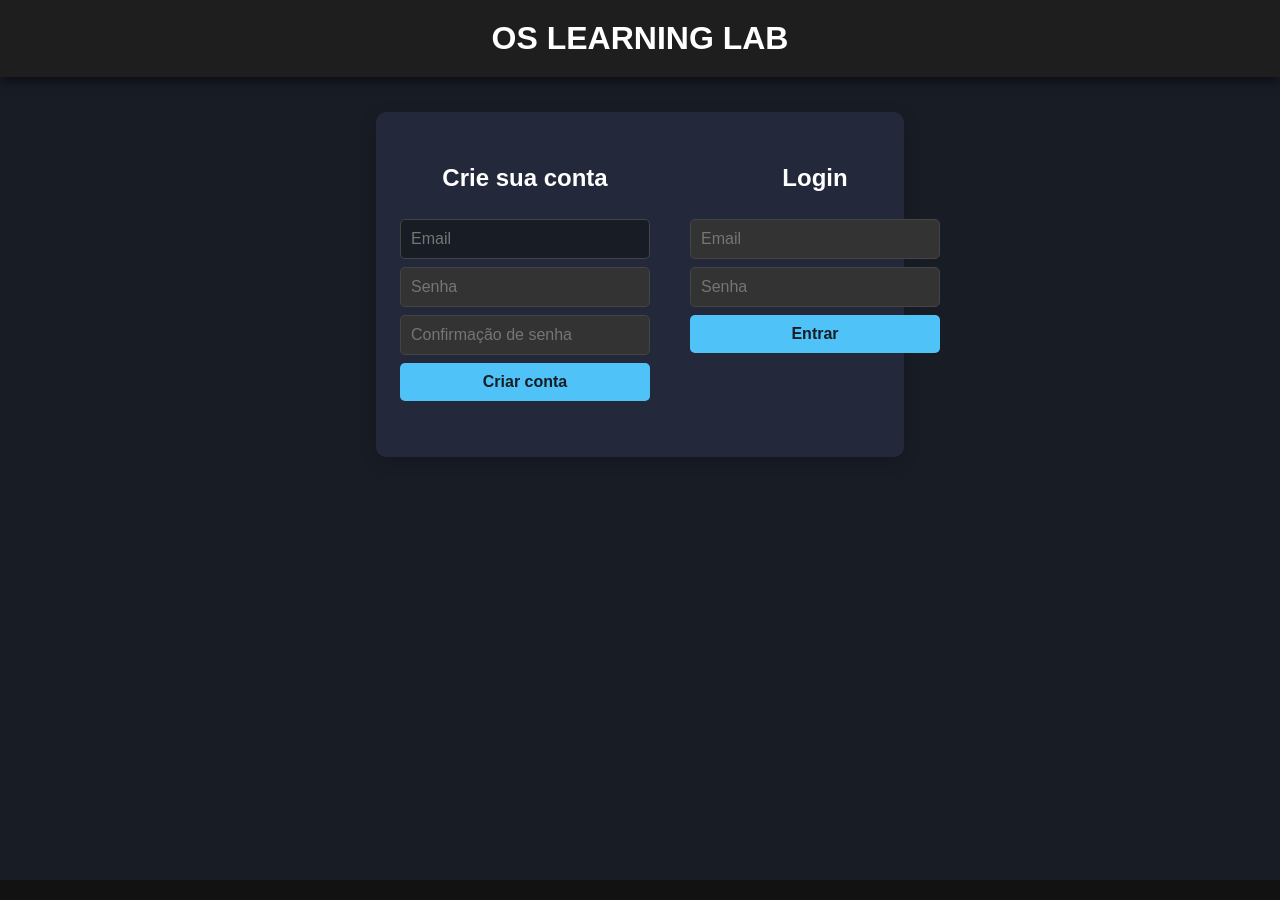
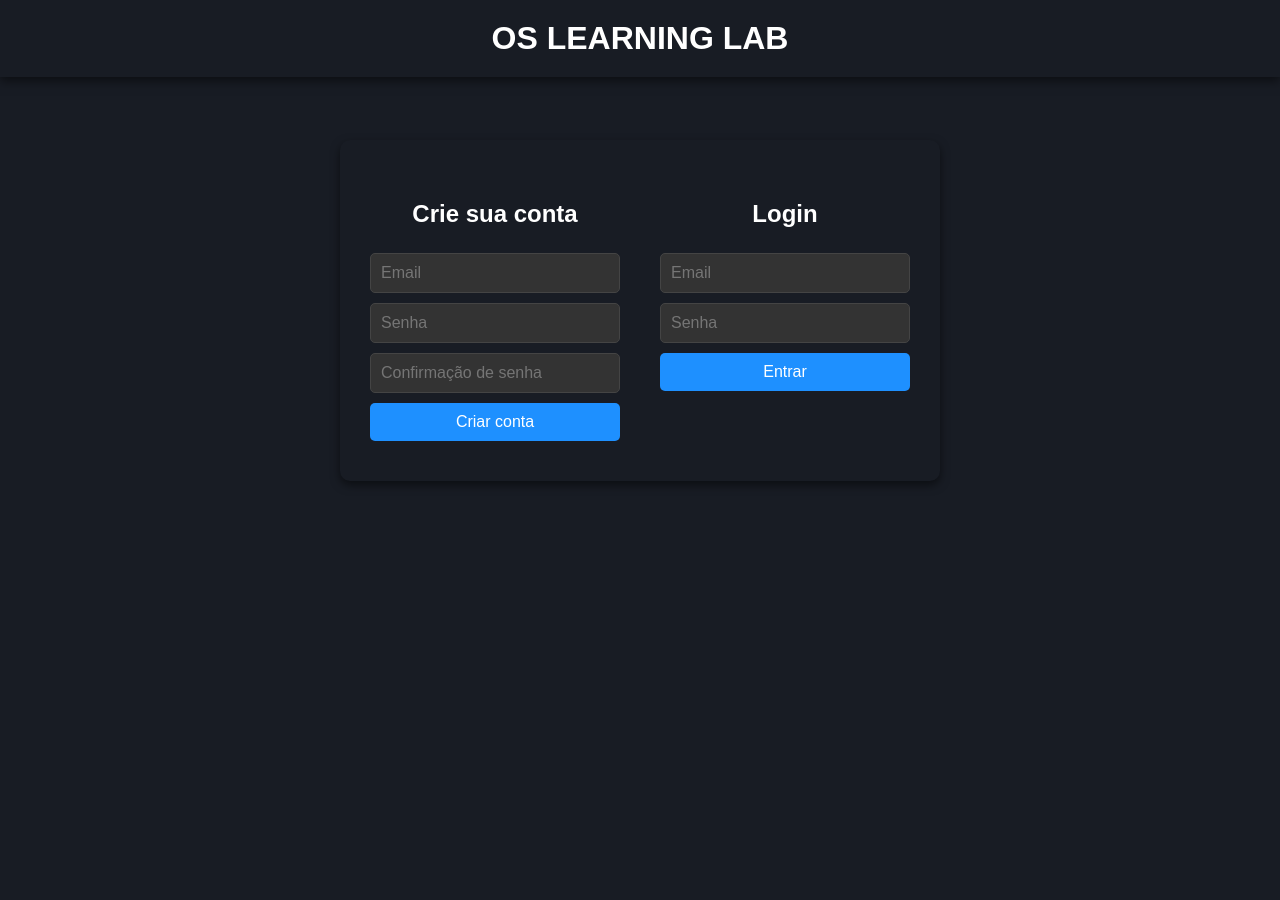
Before and after one commit to LHuss31/SOs_Project, a React (Vite) app: page / in a window 1280 px wide. Built offline with nearby package versions, Linux system fonts and the light colour scheme.

Commit message:
minha mensagem de commit

```diff
--- a/src/main.jsx
+++ b/src/main.jsx
@@ -13,7 +13,7 @@ createRoot(document.getElementById('root')).render(
         <Route path="/" element={<LoginCadastro />} />
           <Route path="/Notes" element={<Notes />} />
           <Route path="/SystemCalls" element={<SystemCallsPage />} />
-          <Route path="/DashBoard" element={<Dashboard />} />
+          <Route path="/Dashboard" element={<Dashboard />} />
       </Routes>
     </BrowserRouter>
   </StrictMode>,
--- a/src/pages/LoginCadastro.css
+++ b/src/pages/LoginCadastro.css
@@ -1,12 +1,12 @@
 body {
-    background-color: #121212;
+    background-color: #181c24;
     font-family: Arial, sans-serif;
     margin: 0;
     padding: 0;
     color: #e0e0e0;
 }
 
-.container {
+.containerL {
     min-height: 100vh;
     display: flex;
     flex-direction: column;
@@ -15,11 +15,11 @@ body {
     padding-top: 100px; /* Espaço para o header fixo */
 }
 
-.Header {
+.HeaderL {
     width: 100%;
     text-align: center;
     padding: 20px 0;
-    background-color: #1e1e1e;
+    background-color: #181c24;
     box-shadow: 0 4px 10px rgba(0, 0, 0, 0.5);
     position: fixed;
     top: 0;
@@ -27,24 +27,24 @@ body {
     z-index: 1000;
 }
 
-.Header h1 {
+.HeaderL h1 {
     font-size: 2rem;
     color: #ffffff;
     margin: 0;
 }
 
-.Login-container {
+.Login-containerL {
     display: flex;
     flex-direction: row;
     gap: 40px;
     margin-top: 40px;
-    background-color: #1e1e1e;
+    background-color: #181c24;
     padding: 40px 30px;
     border-radius: 10px;
     box-shadow: 0 4px 10px rgba(0, 0, 0, 0.5);
 }
 
-.criar_conta, .login {
+.criar_contaL, .loginL {
     display: flex;
     flex-direction: column;
     align-items: center;
@@ -52,22 +52,22 @@ body {
     min-width: 250px;
 }
 
-.criar_conta h2,
-.login h2 {
+.criar_contaL h2,
+.loginL h2 {
     margin-bottom: 10px;
     color: #fff;
 }
 
-.criar_conta form,
-.login form {
+.criar_contaL form,
+.loginL form {
     display: flex;
     flex-direction: column;
     gap: 10px;
     width: 100%;
 }
 
-.criar_conta input,
-.login input {
+.criar_contaL input,
+.loginL input {
     width: 100%;
     padding: 10px;
     border: 1px solid #444444;
@@ -78,14 +78,14 @@ body {
     box-sizing: border-box;
 }
 
-.criar_conta input:focus,
-.login input:focus {
+.criar_contaL input:focus,
+.loginL input:focus {
     border-color: #1e90ff;
     outline: none;
 }
 
-.criar_conta button,
-.login button {
+.criar_contaL button,
+.loginL button {
     padding: 10px 15px;
     background-color: #1e90ff;
     color: #ffffff;
@@ -97,12 +97,12 @@ body {
     transition: background 0.2s;
 }
 
-.criar_conta button:hover,
-.login button:hover {
+.criar_contaL button:hover,
+.loginL button:hover {
     background-color: #1c7ed6;
 }
 
-.criar_conta button:active,
-.login button:active {
+.criar_contaL button:active,
+.loginL button:active {
     background-color: #1864ab;
 }
--- a/src/pages/LoginCadastro.jsx
+++ b/src/pages/LoginCadastro.jsx
@@ -18,7 +18,7 @@ function Conta() {
         }
         // Simula cadastro e navega para Notes
         localStorage.setItem('token', 'fake-token');
-        navigate('/SystemCalls');
+        navigate('/Dashboard');
     };
 
     const handleLogin = (e) => {
@@ -29,12 +29,12 @@ function Conta() {
     };
 
     return (
-        <div className="container">
-            <div className="Header">
+        <div className="containerL">
+            <div className="HeaderL">
                 <h1>OS LEARNING LAB</h1>
             </div>
-            <div className="Login-container">
-                <div className="criar_conta">
+            <div className="Login-containerL">
+                <div className="criar_contaL">
                     <h2>Crie sua conta</h2>
                     <form onSubmit={handleCriarConta}>
                         <input
@@ -58,7 +58,7 @@ function Conta() {
                         <button type="submit">Criar conta</button>
                     </form>
                 </div>
-                <div className="login">
+                <div className="loginL">
                     <h2>Login</h2>
                     <form onSubmit={handleLogin}>
                         <input
--- a/src/pages/Notes.css
+++ b/src/pages/Notes.css
@@ -1,4 +1,4 @@
-.container {
+.containerN {
   min-height: 100vh;
   display: flex;
   flex-direction: column;
@@ -8,7 +8,7 @@
   background: #181c24;
 }
 
-.Login-container {
+.Login-containerN {
   background: #23283a;
   padding: 32px 24px;
   border-radius: 10px;
@@ -19,13 +19,15 @@
   margin-top: 32px;
 }
 
-.Login-container form {
+.Login-containerN form {
   display: flex;
+  align-items:center;
   gap: 8px;
   margin-bottom: 24px;
+  flex-direction: column;
 }
 
-.Login-container input[type="text"] {
+.Login-containerN textarea {
   flex: 1;
   padding: 10px;
   border: 1px solid #444;
@@ -33,9 +35,13 @@
   background: #181c24;
   color: #e0e0e0;
   font-size: 1rem;
+  resize: vertical;
+  min-height: 40px;
+  max-height: 200px;
+  width: 100%;
 }
 
-.Login-container button[type="submit"] {
+.Login-containerN button[type="submit"] {
   padding: 10px 18px;
   background: #4fc3f7;
   color: #181c24;
@@ -44,25 +50,26 @@
   font-weight: bold;
   cursor: pointer;
   transition: background 0.2s;
+  margin-top: 8px;
 }
 
-.Login-container button[type="submit"]:hover {
+.Login-containerN button[type="submit"]:hover {
   background: #0288d1;
   color: #fff;
 }
 
-.Login-container h2 {
+.Login-containerN h2 {
   color: #fff;
   margin-bottom: 12px;
 }
 
-.Login-container ul {
+.Login-containerN ul {
   list-style: none;
   padding: 0;
   margin: 0;
 }
 
-.Login-container li {
+.Login-containerN li {
   background: #181c24;
   color: #e0e0e0;
   border-radius: 5px;
@@ -72,7 +79,13 @@
   align-items: center;
 }
 
-.Login-container li button {
+.Login-containerN li span {
+  flex: 1;
+  white-space: pre-wrap;
+  word-break: break-word;
+}
+
+.Login-containerN li button {
   margin-left: 12px;
   background: #ff4d4f;
   color: #fff;
@@ -84,6 +97,6 @@
   transition: background 0.2s;
 }
 
-.Login-container li button:hover {
+.Login-containerN li button:hover {
   background: #d9363e;
 }
--- a/src/pages/Notes.jsx
+++ b/src/pages/Notes.jsx
@@ -1,6 +1,6 @@
 import React, { useState } from 'react';
 import './Notes.css';
-import NavBar from '../components/NavBar';
+import NavBar from '../components/NavBar.jsx';
 
 function Notes() {
   const [notes, setNotes] = useState([]);
@@ -20,24 +20,24 @@ function Notes() {
   return (
     <>
       <NavBar />
-      <div className="container">
-        <div className="Login-container">
+      <div className="containerN">
+        <div className="Login-containerN">
+          <h2>Anotações</h2>
           <form onSubmit={handleAddNote} style={{ width: '100%' }}>
-            <input
-              type="text"
+            <textarea
               placeholder="Digite sua anotação..."
               value={newNote}
               onChange={e => setNewNote(e.target.value)}
-              style={{ marginBottom: 10 }}
+              style={{ marginBottom: 10, resize: 'vertical', minHeight: 40, maxHeight: 200, width: '100%' }}
             />
             <button type="submit">Adicionar</button>
           </form>
           <div style={{ marginTop: 30, width: '100%' }}>
-            <h2>Notas de todos os usuários:</h2>
+            <h3>Anotações existentes:</h3>
             <ul>
               {notes.map((note, idx) => (
                 <li key={idx} style={{ marginBottom: 8, display: 'flex', alignItems: 'center' }}>
-                  <span style={{ flex: 1 }}>{note.text}</span>
+                  <span style={{ flex: 1, whiteSpace: 'pre-wrap', wordBreak: 'break-word' }}>{note.text}</span>
                   <button
                     style={{
                       marginLeft: 10,
```
